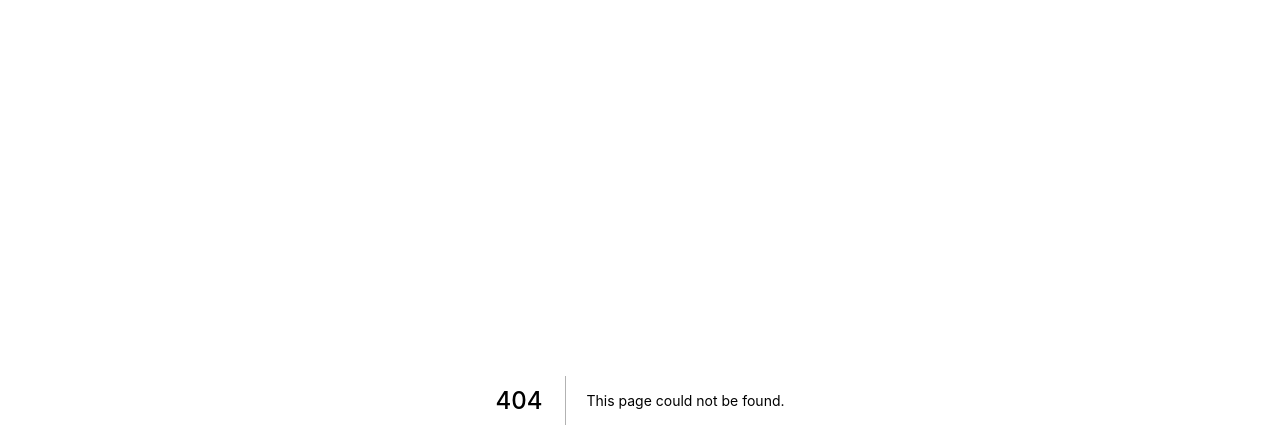
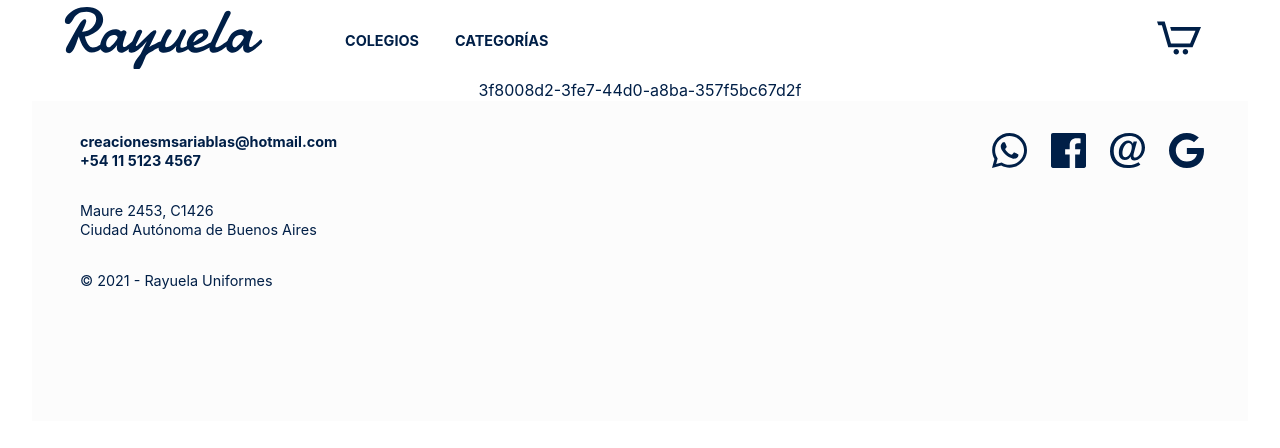
Before and after one commit to hernan-clich/rayuela-uniformes, a Next.js app: page /product/3f8008d2-3fe7-44d0-a8ba-357f5bc67d2f in a window 1280 px wide. Before the commit this address had no page. Shown: the top 448 px of the page. Built offline with nearby package versions, Linux system fonts and the light colour scheme; a web font is replaced by a local one.

Commit message:
Created ProductDetails page

```diff
--- a/app/constants/paths.ts
+++ b/app/constants/paths.ts
@@ -1,5 +1,6 @@
 const PATHS = {
   HOME: '/',
+  PRODUCT_DETAILS: '/product/[slug]',
   PRODUCTS: '/products'
 };
 
--- /dev/null
+++ b/app/screens/ProductDetails/index.tsx
@@ -0,0 +1,15 @@
+import { useRouter } from 'next/router';
+import PublicLayout from '~components/PublicLayout';
+
+function ProductDetails() {
+  const router = useRouter();
+  const { slug } = router.query;
+
+  return (
+    <PublicLayout>
+      <p>{slug}</p>
+    </PublicLayout>
+  );
+}
+
+export default ProductDetails;
--- /dev/null
+++ b/pages/product/[slug].tsx
@@ -0,0 +1,3 @@
+import ProductDetails from '~screens/ProductDetails';
+
+export default ProductDetails;
```
Also changed, not shown: app/screens/ProductList/components/ProductGrid/index.tsx (+10 -1 lines).
